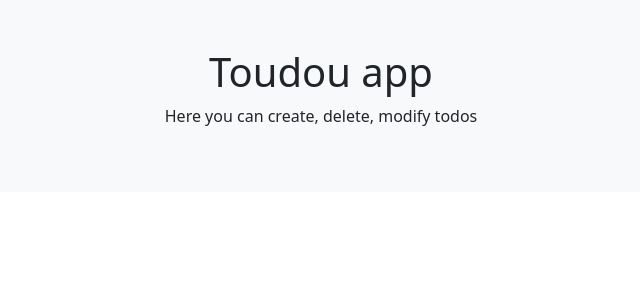
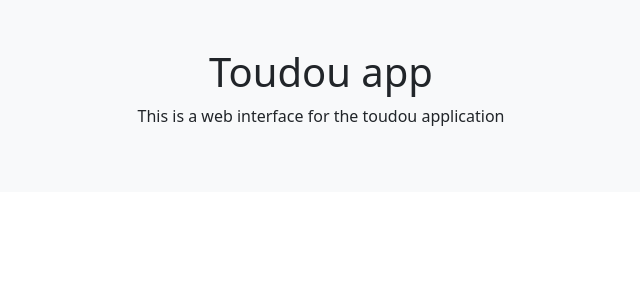
Before and after one commit to Guamss/toudou, a Flask app: page / in a window 1280 px wide. Shown: the part 56-356 px from the top of the page, without its empty margins (319-959 px from the left). Run offline with Flask 3, Linux system fonts and the light colour scheme; data that the repository does not hold is empty.

Commit message:
correction mineures

```diff
--- a/src/toudou/models.py
+++ b/src/toudou/models.py
@@ -213,7 +213,7 @@ def initConn():
         metadata_obj (sqlalchemy.MetaData): The SQLAlchemy metadata object.
         toudouTable (sqlalchemy.Table): The table of to-do tasks in the database.
     """
-    engine = create_engine(f"sqlite:///{TODO_FOLDER}/{DATABASE}", echo=True)
+    engine = create_engine(f"sqlite:///{TODO_FOLDER}/{DATABASE}", echo=False)
     metadata_obj = MetaData()
 
     toudouTable = Table(
--- a/src/toudou/templates/display.html
+++ b/src/toudou/templates/display.html
@@ -34,7 +34,7 @@
       </nav>
     <div class="container-fluid bg-light p-5 text-center">
         <h1>Your toudous</h1>
-        <p>Here you can every toudous you've created.</p>
+        <p>Here you can see every toudous you have created.</p>
     </div>
     <br>
     <div class="container">
--- a/src/toudou/templates/welcome.html
+++ b/src/toudou/templates/welcome.html
@@ -34,7 +34,7 @@
       </nav>
     <div class="container-fluid bg-light p-5 text-center">
         <h1>Toudou app</h1>
-        <p>Here you can create, delete, modify todos</p>
+        <p>This is a web interface for the toudou application</p>
     </div>
     <br>
     <div class="container">
```
Also changed, not shown: 1 other file.
